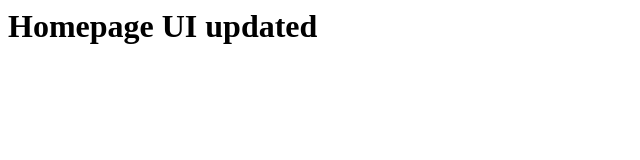
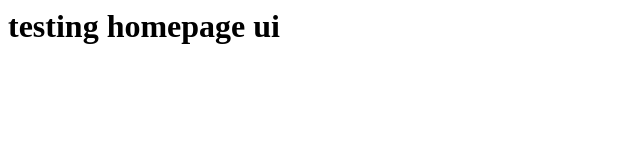
Before and after one commit to Ajaydevops07/sample-app, a plain HTML site: page index.html in a window 1280 px wide. Shown: the whole page, without its empty margins (0-640 px from the left). Drawn offline with Linux system fonts and the light colour scheme.

Commit message:
made changes to index.html

```diff
--- a/index.html
+++ b/index.html
@@ -1 +1 @@
-<h1>Homepage UI updated</h1>
+<h1>testing homepage ui</h1>
```
